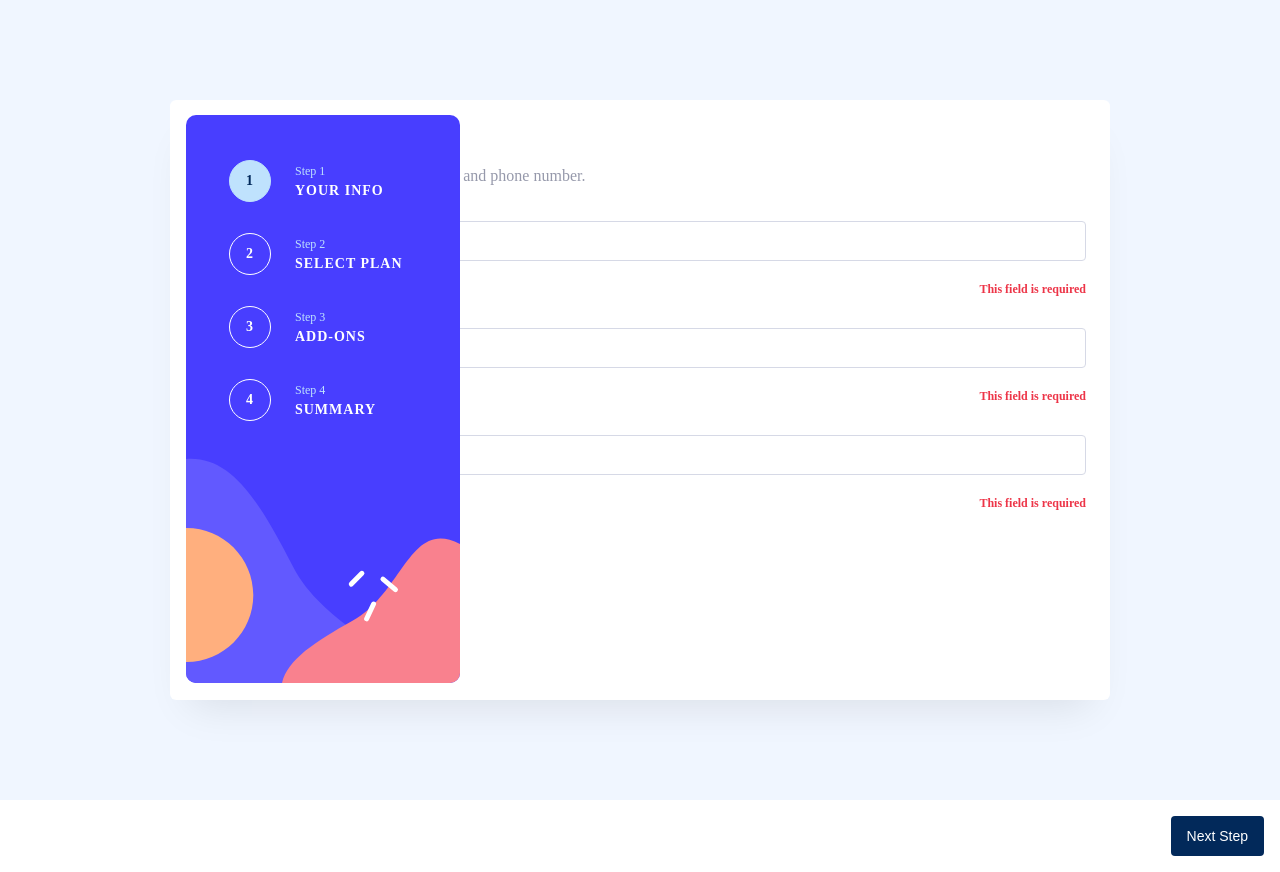
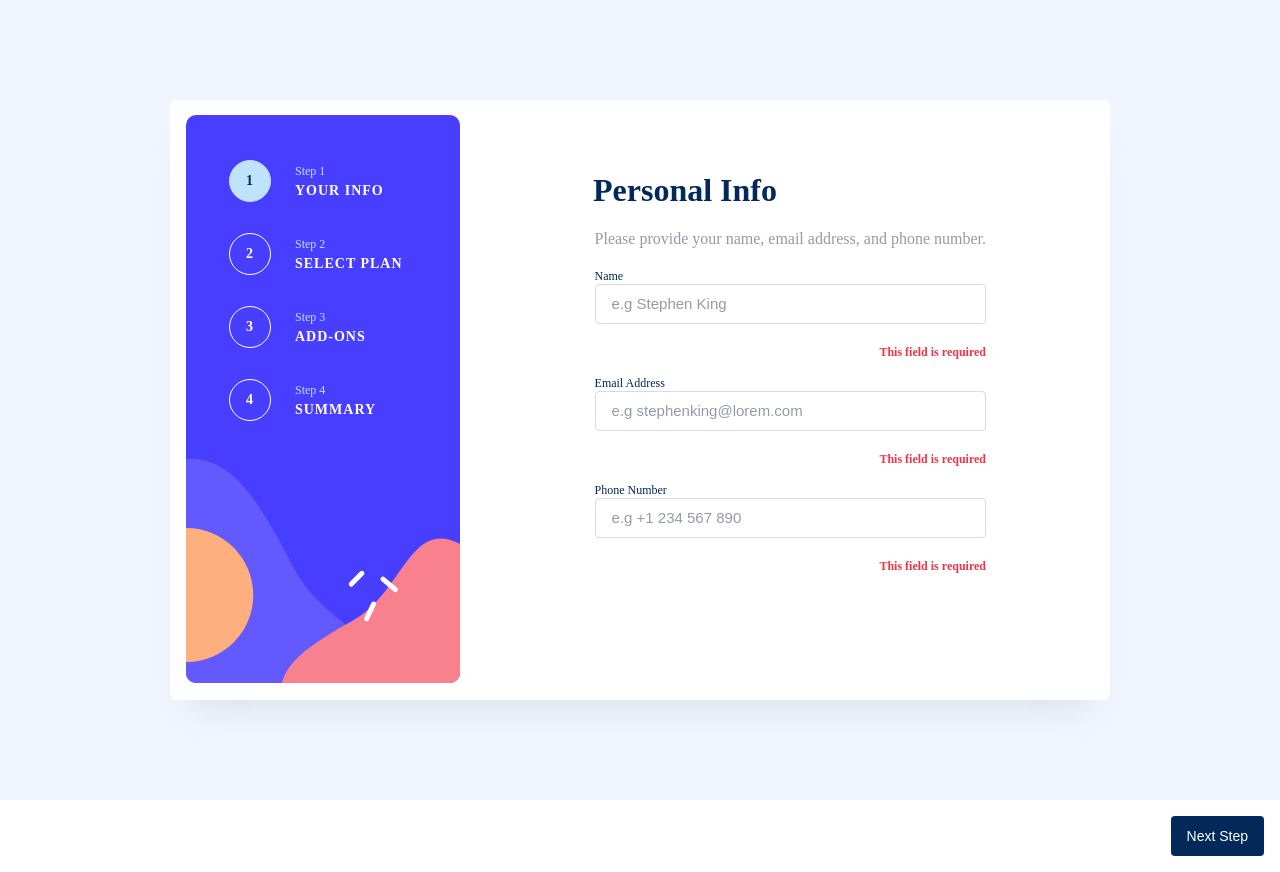
Before and after one commit to TomasScerbak/multistep-form, a React (Create React App) app: page / in a window 1280 px wide. Built offline with nearby package versions, Linux system fonts and the light colour scheme.

Commit message:
fixed issue where inputs cannot be accessed on desktop version

```diff
--- a/src/components/UI/Card.module.css
+++ b/src/components/UI/Card.module.css
@@ -14,7 +14,7 @@
     width: 94rem;
     height: 60rem;
     min-height: 0;
-    z-index: -1;
+    z-index: 1;
     margin: 0;
   }
 }
--- a/src/components/pages/PersonalInfo.module.css
+++ b/src/components/pages/PersonalInfo.module.css
@@ -31,3 +31,7 @@
 .form__control-input:focus {
   border: 1px solid var(--purplish-blue);
 }
+
+.input__outline-error {
+  outline: var(--red);
+}
--- a/src/components/pages/RootLayout.module.css
+++ b/src/components/pages/RootLayout.module.css
@@ -7,3 +7,18 @@
   align-items: center;
   padding: 2.5rem 1.6rem;
 }
+
+@media screen and (min-width: 769px) {
+  .page {
+    display: flex;
+    flex-direction: row;
+    justify-content: right;
+    margin-right: 10rem;
+  }
+
+  .card-header__wrapper {
+    display: flex;
+    justify-content: center;
+    margin: 4rem 0 1.1rem 4rem;
+  }
+}
--- a/src/components/pages/RootLayout.tsx
+++ b/src/components/pages/RootLayout.tsx
@@ -1,4 +1,4 @@
-import { useState } from "react";
+import { useState, useEffect } from "react";
 
 import Container from "../UI/Container";
 import ProgressBar from "../UI/ProgressBar";
@@ -16,6 +16,15 @@ import classes from "./RootLayout.module.css";
 
 const RootLayout = () => {
   const [page, setPage] = useState<number>(0);
+  const [userWidth, setUserWidth] = useState<number>(window.innerWidth);
+
+  const updateMedia = () => {
+    setUserWidth(userWidth);
+  };
+
+  useEffect(() => {
+    window.addEventListener("resize", () => updateMedia);
+  }, []);
 
   const formTitles: string[] = [
     "Personal Info",
@@ -44,10 +53,10 @@ const RootLayout = () => {
       <Container>
         <Card>
           <ProgressBar page={page} />
-          <header>
-            <h1>{formTitles[page]}</h1>
+          <header className={classes["card-header__wrapper"]}>
+            <h1 className={classes["card__header"]}>{formTitles[page]}</h1>
           </header>
-          <div>{pageChange()}</div>
+          <div className={classes.page}>{pageChange()}</div>
         </Card>
       </Container>
       <footer>
--- a/src/index.css
+++ b/src/index.css
@@ -71,3 +71,10 @@ input[type="checkbox"] {
   width: 2rem;
   height: 2rem;
 }
+
+@media screen and (min-width: 769px) {
+  h1 {
+    font-size: 3.2rem;
+    margin: 0 0 1.1rem 5rem;
+  }
+}
```
